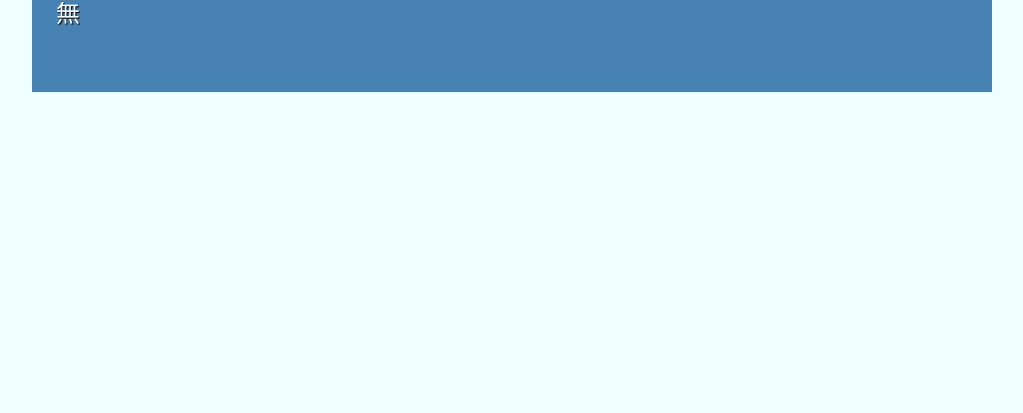
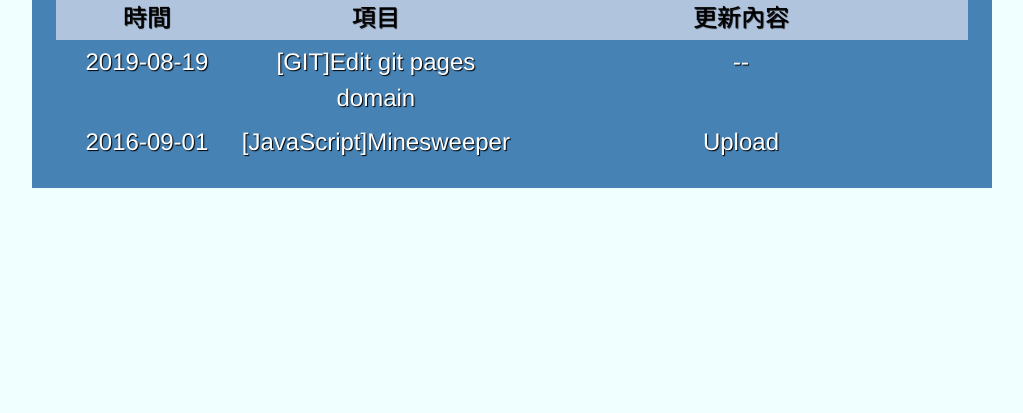
Before and after one commit to FrankLin3501/WebProgramDemo, a plain HTML site: page index.html in a window 1280 px wide. Shown: the part 387-800 px from the top of the page, without its empty margins (128-1151 px from the left). Drawn offline with Linux system fonts and the light colour scheme; a web font is replaced by a local one.

Commit message:
Update index

```diff
--- a/home.html
+++ b/home.html
@@ -1,8 +1,8 @@
 <h1>說明</h1>
 <span>這邊存放了練習用的網頁應用程式</span>
 <h1>更新</h1>
-<span>無
-    <!--
+<!-- <span>無 -->
+
     <div id="css_table">
         <div class="css_tr">
             <div class="css_th">時間</div>
@@ -10,10 +10,15 @@
             <div class="css_th">更新內容</div>
         </div>
         <div class="css_tr">
+            <div class="css_td">2019-08-19</div>
+            <div class="css_td">[GIT]Edit git pages domain</div>
+            <div class="css_td">--</div>
+        </div>
+        <div class="css_tr">
             <div class="css_td">2016-09-01</div>
             <div class="css_td">[JavaScript]Minesweeper</div>
             <div class="css_td">Upload</div>
         </div>
     </div>
-    -->
-</span>
+
+<!-- </span> -->
```
